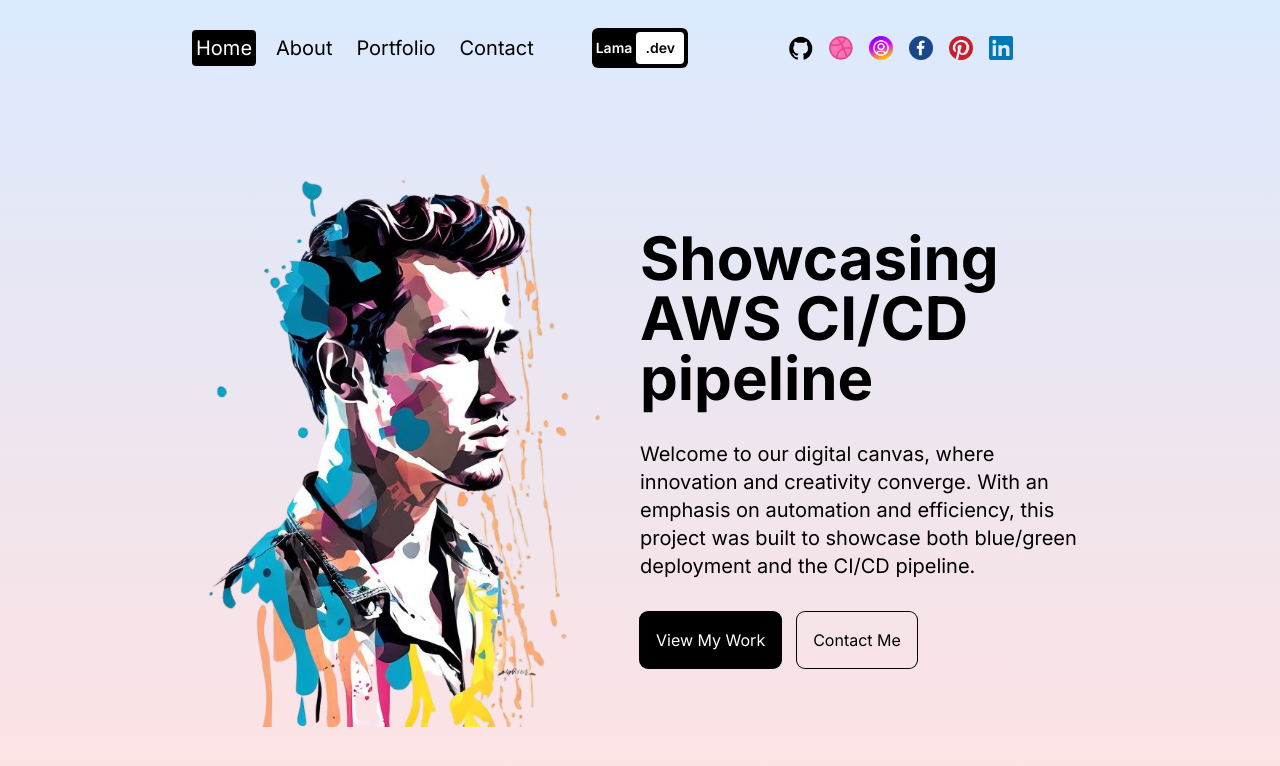
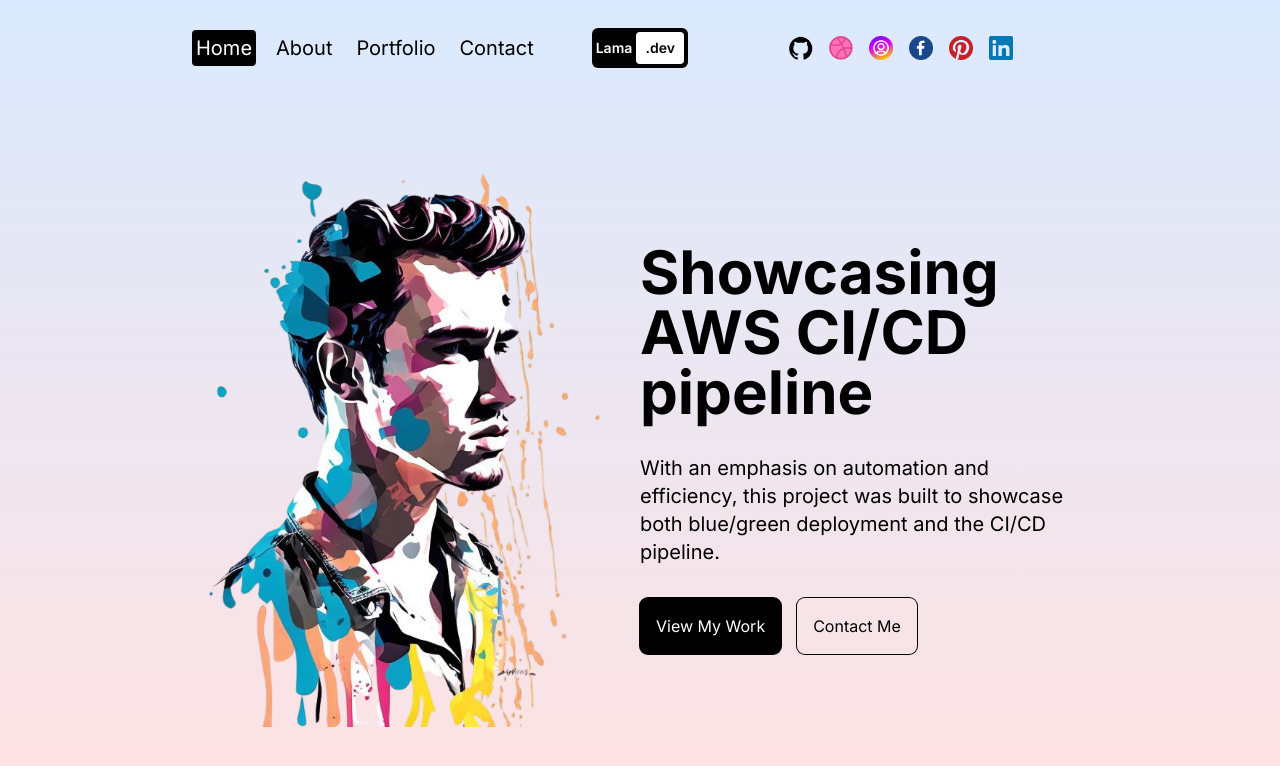
Before and after one commit to onaisali4952/next-animated-portfolio-completed, a Next.js app: page / in a window 1280 px wide. Shown: the top 766 px of the page. Built offline with nearby package versions, Linux system fonts and the light colour scheme.

Commit message:
Edited front page

```diff
--- a/src/app/page.jsx
+++ b/src/app/page.jsx
@@ -24,11 +24,9 @@ const Homepage = () => {
           </h1>
           {/* DESC */}
           <p className="md:text-xl">
-            Welcome to our digital canvas, where innovation and creativity
-            converge. With an emphasis on automation and efficiency, this project was built to
+            With an emphasis on automation and efficiency, this project was built to
             showcase both blue/green deployment and the CI/CD pipeline.
           </p>
-          {/* BUTTONS */}
           <div className="w-full flex gap-4">
             <button className="p-4 rounded-lg ring-1 ring-black bg-black text-white">
               View My Work
```
